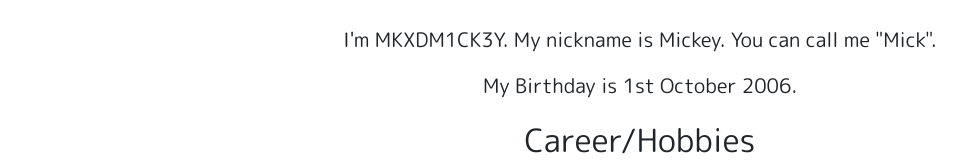
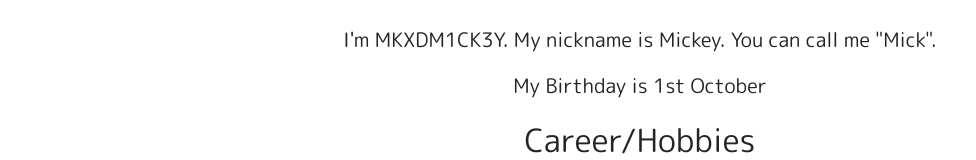
Before and after one commit to MKXDM1CK3Y/MKXDM1CK3Y.github.io, a website with bundled scripts: page index.html in a window 1280 px wide. Shown: the part 184-344 px from the top of the page, without its empty margins (0-976 px from the left). Built offline with nearby package versions, Linux system fonts and the light colour scheme.

Commit message:
HBD Year

```diff
--- a/index.html
+++ b/index.html
@@ -59,8 +59,7 @@
         <p class="text-center" style="font-size: 200%; font-family: 'M PLUS Rounded 1c'">Bios</p>
         <p class="text-center" style="font-size: 125%; font-family: 'M PLUS Rounded 1c'">I'm MKXDM1CK3Y. My
             nickname is Mickey. You can call me "Mick".</p>
-        <p class="text-center" style="font-size: 125%; font-family: 'M PLUS Rounded 1c'">My Birthday is 1st October
-            2006.</p>
+        <p class="text-center" style="font-size: 125%; font-family: 'M PLUS Rounded 1c'">My Birthday is 1st October</p>
         <p class="text-center" style="font-size: 200%; font-family: 'M PLUS Rounded 1c'">Career/Hobbies</p>
         <p class="text-center" style="font-size: 125%; font-family: 'M PLUS Rounded 1c'">My hobbies are
             playing video games, watching anime, and coding.</p>
```
